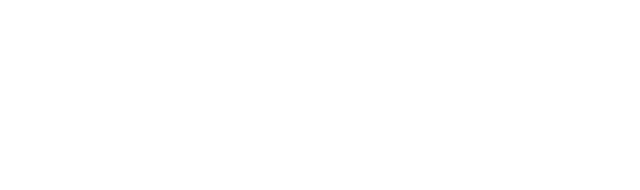
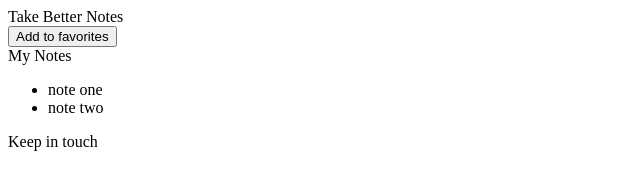
Before and after one commit to Jollysquire/Note-Taker, a plain HTML site: page index.html in a window 1280 px wide. Shown: the whole page, without its empty margins (0-640 px from the left). Drawn offline with Linux system fonts and the light colour scheme.

Commit message:
added most basic texts elements. Made an images folder and added to it.

```diff
--- a/index.html
+++ b/index.html
@@ -1,12 +1,21 @@
 <!DOCTYPE html>
 <html lang="en">
-<head>
-    <meta charset="UTF-8">
-    <meta http-equiv="X-UA-Compatible" content="IE=edge">
-    <meta name="viewport" content="width=device-width, initial-scale=1.0">
+  <head>
+    <meta charset="UTF-8" />
+    <meta http-equiv="X-UA-Compatible" content="IE=edge" />
+    <meta name="viewport" content="width=device-width, initial-scale=1.0" />
     <title>Note Taker</title>
-</head>
-<body>
-
-</body>
+  </head>
+  <body>
+    <header>Take Better Notes</header>
+    <button class="favorite styled" type="button">Add to favorites</button>
+    <section>
+      My Notes
+      <ul>
+        <li>note one</li>
+        <li>note two</li>
+      </ul>
+    </section>
+    <footer>Keep in touch</footer>
+  </body>
 </html>
```
Also changed, not shown: images/Internet_Line-02-512.webp (added), images/linkedin_circle_color-512.webp (added).
